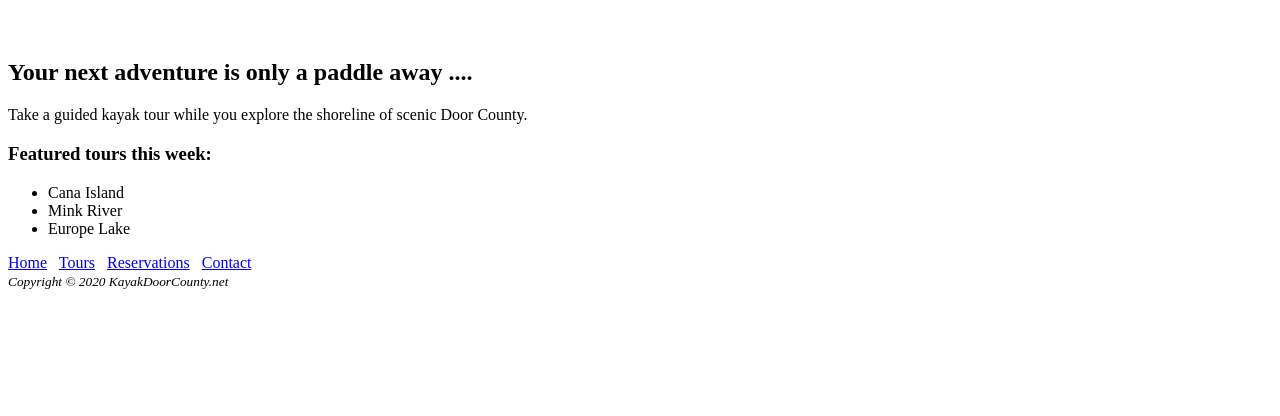
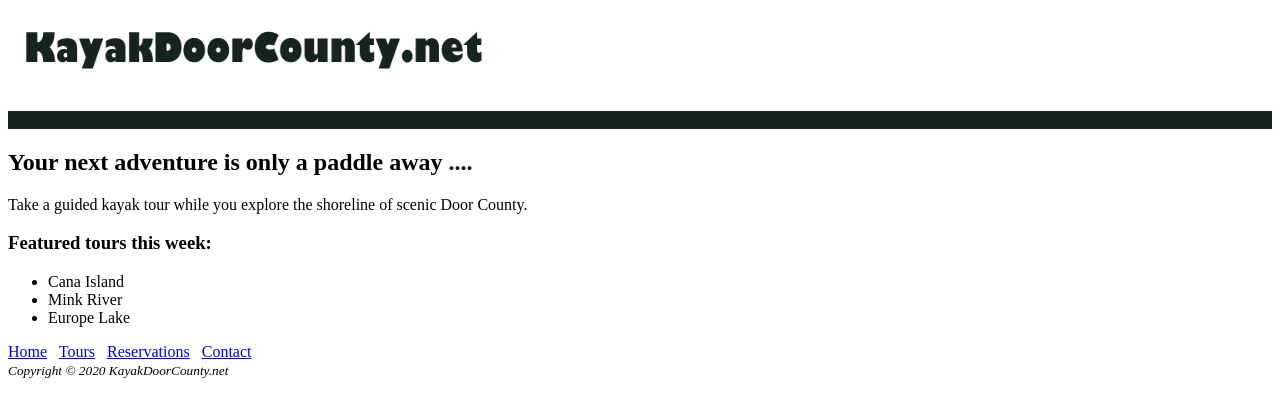
Before and after one commit to VsIndia2/4_3-css-exercise-, a plain HTML site: page index.html in a window 1280 px wide. Drawn offline with Linux system fonts and the light colour scheme.

Commit message:
Update index.html

```diff
--- a/index.html
+++ b/index.html
@@ -1,18 +1,17 @@
-
 <!DOCTYPE html>
 <html lang="en">
 <head>
 <meta charset="utf-8">
 <title>KayakDoorCounty.net</title>
 <style>
-
-
+  #bar {background-color: #152420;}
+  img {border: none;}
 </style>
 </head>
 <body>
 <header>
   <h1>
-
+<img src="kayakdc.gif" alt="kayakDoorCountry.net" width="500" height="60">
   </h1>
 </header>
 <nav id="bar">
```
